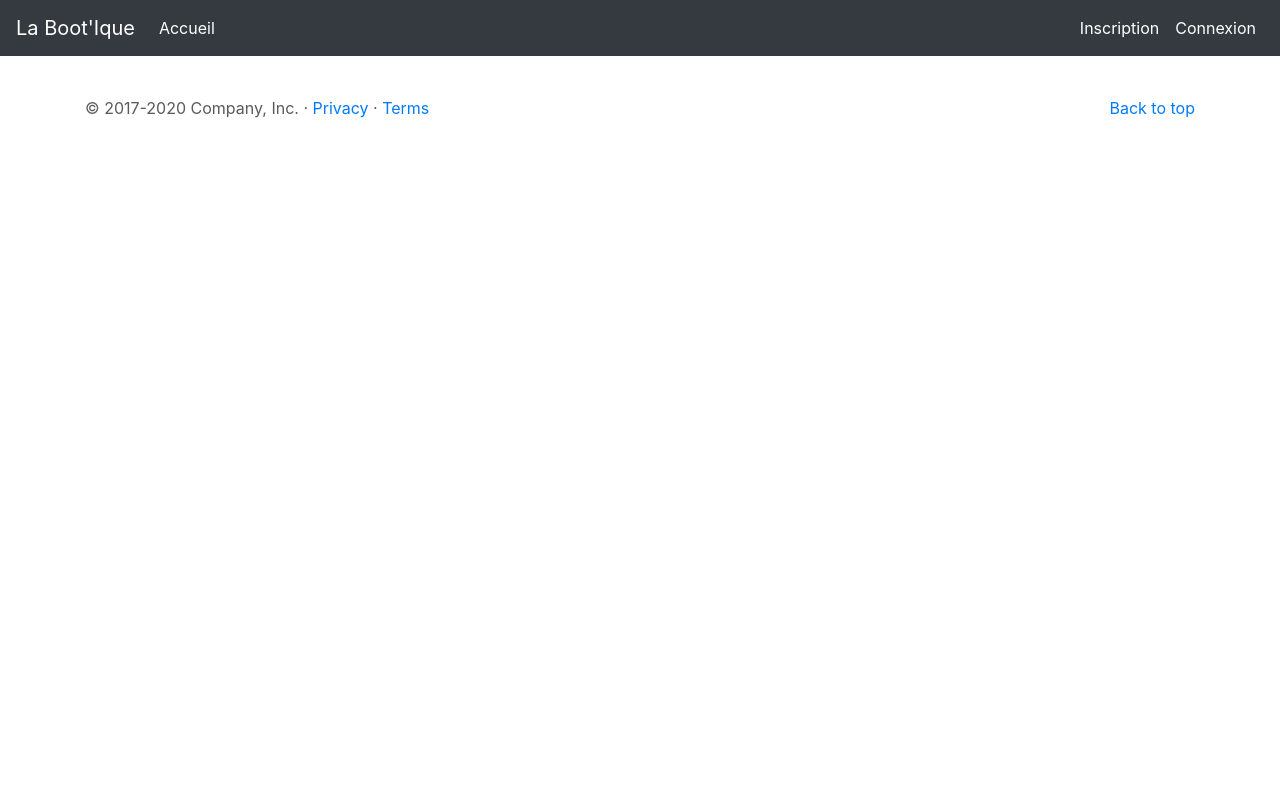
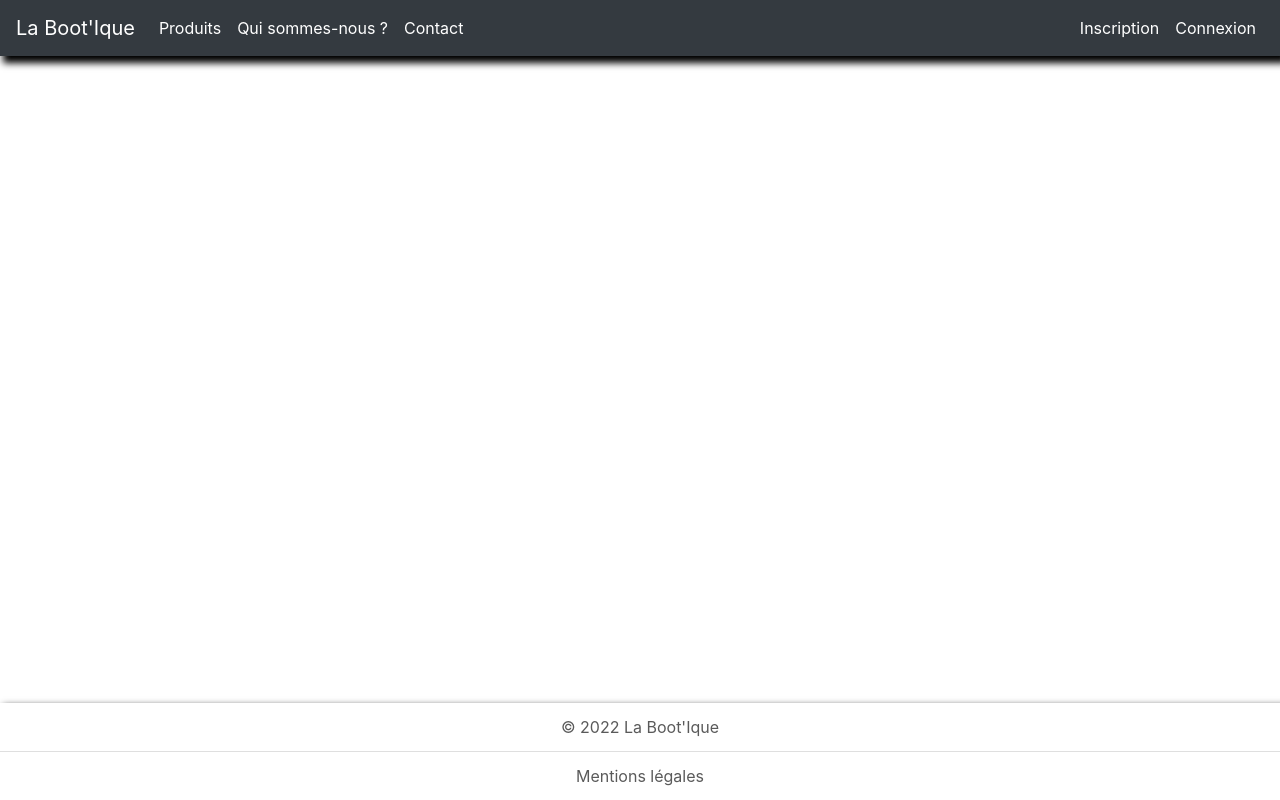
Before and after one commit to super1002/Ecommerce-symfony, a Symfony app: template templates/base.html.twig in a window 1280 px wide. Run offline with Twig, Linux system fonts and the light colour scheme; the template is opened without the code that fills it, so the values that code supplies are empty; some libraries are stand-ins or nearby versions.

Commit message:
style and footer

```diff
--- a/templates/_footer.html.twig
+++ b/templates/_footer.html.twig
@@ -1,2 +1,5 @@
-<p class="float-right"><a href="#">Back to top</a></p>
-        <p>&copy; 2017-2020 Company, Inc. &middot; <a href="#">Privacy</a> &middot; <a href="#">Terms</a></p>
+<ul class="list-group list-group-flush">
+    <li class="list-group-item">&copy; 2022 La Boot'Ique</li>
+    <li class="list-group-item">Mentions légales</li>
+    {# <li class="list-group-item"><a href="#">Retour haut de page</a></li>                 #}
+</ul>
--- a/templates/_nav.html.twig
+++ b/templates/_nav.html.twig
@@ -6,25 +6,32 @@
     <div class="collapse navbar-collapse" id="navbarCollapse">
         <ul class="navbar-nav mr-auto">
             <li class="nav-item active">
-                <a class="nav-link" href="{{ path('home') }}">Accueil <span class="sr-only">(current)</span></a>
+                <a class="nav-link" href="{{ path('home') }}">Produits</a>
             </li>
+            <li class="nav-item active">
+                <a class="nav-link" href="{{ path('home') }}">Qui sommes-nous ?</a>
+            </li>
+            <li class="nav-item active">
+                <a class="nav-link" href="{{ path('home') }}">Contact</a>
+            </li>
+
         </ul>
         <ul class="navbar-nav">
             {% if app.user %}
                 <li class="nav-item active">
-                    <a class="nav-link fs-2" href="{{ path('account') }}">Mon compte<span class="sr-only">(current)</span></a>
+                    <a class="nav-link fs-2" href="{{ path('account') }}">Mon compte <small class="text-secondary">({{ app.user.firstname}})</small></a>
                 </li>
 
                 <li class="nav-item active">
-                    <a class="nav-link" href="{{ path('app_logout') }}">Déconnexion<span class="sr-only">(current)</span></a>
+                    <a class="nav-link" href="{{ path('app_logout') }}">Déconnexion</a>
                 </li>
             {% else %}
                 <li class="nav-item active">
-                    <a class="nav-link" href="{{ path('register') }}">Inscription<span class="sr-only">(current)</span></a>
+                    <a class="nav-link" href="{{ path('register') }}">Inscription</a>
                 </li>
 
                 <li class="nav-item active">
-                    <a class="nav-link" href="{{ path('app_login') }}">Connexion<span class="sr-only">(current)</span></a>
+                    <a class="nav-link" href="{{ path('app_login') }}">Connexion</a>
                 </li>
             {% endif %}
         </ul>
--- a/templates/base.html.twig
+++ b/templates/base.html.twig
@@ -10,6 +10,7 @@
 
     <!-- Bootstrap core CSS -->
     <link href="{{asset('assets/css/bootstrap.min.css')}}" rel="stylesheet">
+    <link href="{{asset('assets/css/style.css')}}" rel="stylesheet">
     <style>
         .bd-placeholder-img {
             font-size: 1.125rem;
@@ -35,20 +36,19 @@
     </header>
 
     <main role="main">
-    {% if carousel is defined %}
-        {% include "_carousel.html.twig" %}
-    {% else %}
-        {% set margin = 'mt-5' %}
-    {% endif %}
+        {% if carousel is defined %}
+            {% include "_carousel.html.twig" %}
+        {% else %}
+            {% set margin = 'mt-5' %}
+        {% endif %}
         <div class="container marketing {{margin ?? 0}}">
             {% block body %}{% endblock %}
         </div><!-- /.container -->
-
+    </main>
         <!-- FOOTER -->
-        <footer class="container">
+        <footer class="footer-custom">
             {% include "_footer.html.twig" %}
         </footer>
-    </main>
     <script src="https://code.jquery.com/jquery-3.5.1.slim.min.js"></script>
     <script src="{{asset('assets/js/bootstrap.bundle.js')}}"></script>
 </body>
```
Also changed, not shown: public/assets/css/style.css (added).
